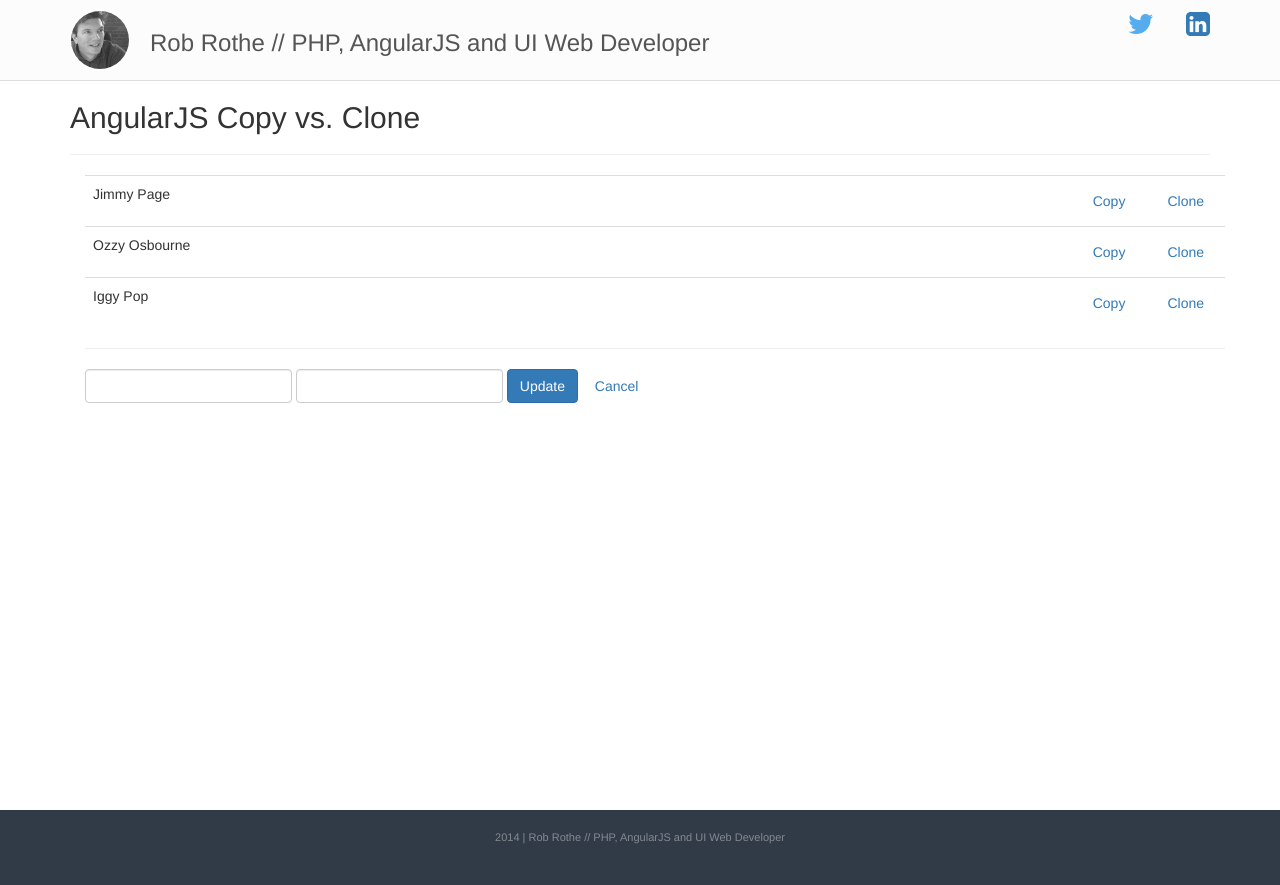
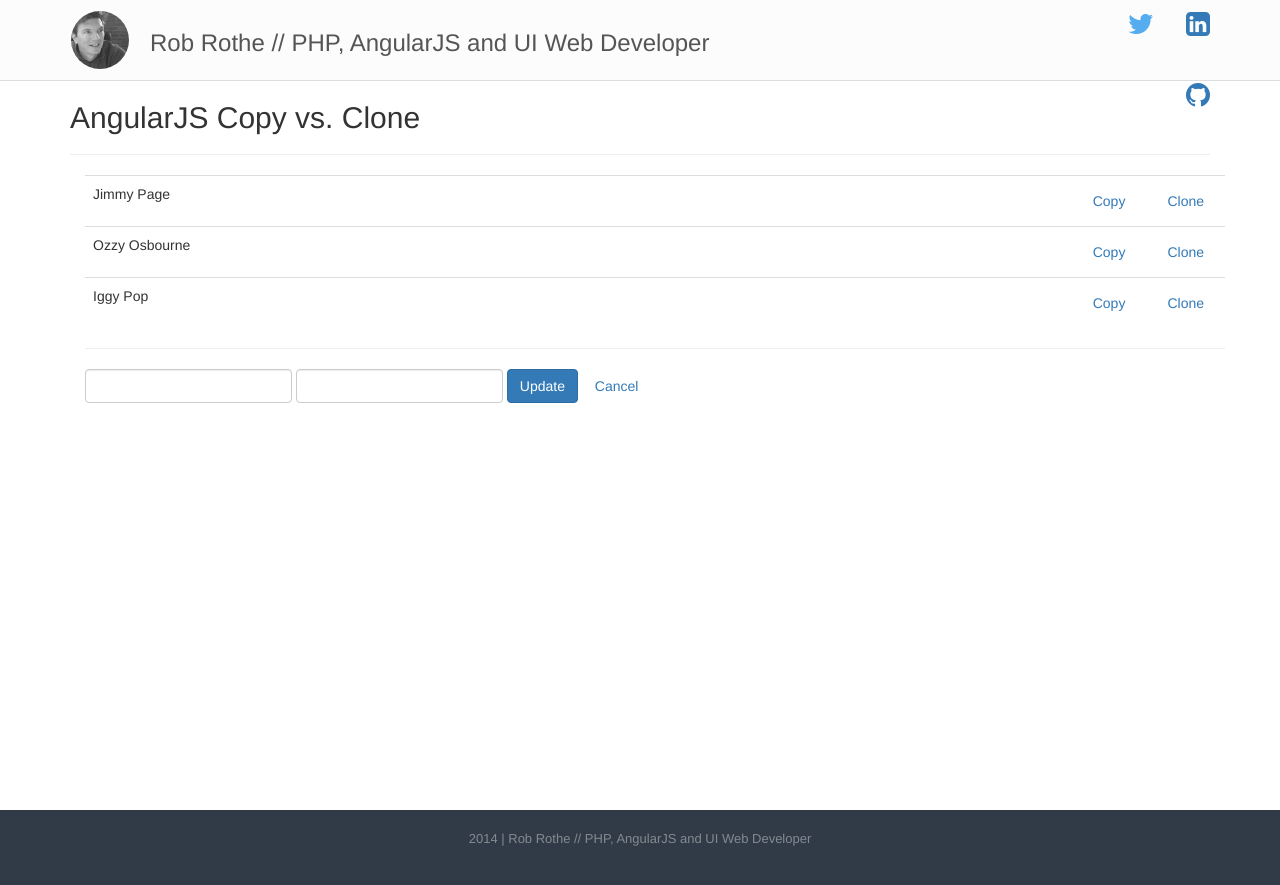
Before and after one commit to robrothedev/robrothedev.github.io, a Jekyll site: the page built from examples/angularjs-copy-vs-clone.md, in a window 1280 px wide. Shown: the top 885 px of the page. Built offline with Jekyll 4.4.1, drawn with Linux system fonts in a browser that asks for light colours; nearby versions of some CDN libraries.

Commit message:
Added git link

```diff
--- a/_layouts/examples.html
+++ b/_layouts/examples.html
@@ -37,6 +37,7 @@
     <div class="wrapper">
      {% include header.html %}
       <div class="container">
+          <a href="http://www.github.com/robrothedev/{{page.url}}/"><span class="fa fa-github fa-2x pull-right"></span></a>
           {{ content }}
       </div>
     </div>
--- a/public/css/site.css
+++ b/public/css/site.css
@@ -57,7 +57,7 @@ footer {
   width:100%;
   background:#313b47;
   color:rgba(255,255,255, 0.4);
-  font-size:11px;
+  font-size:13px;
   text-align:center;
 }
 
```
